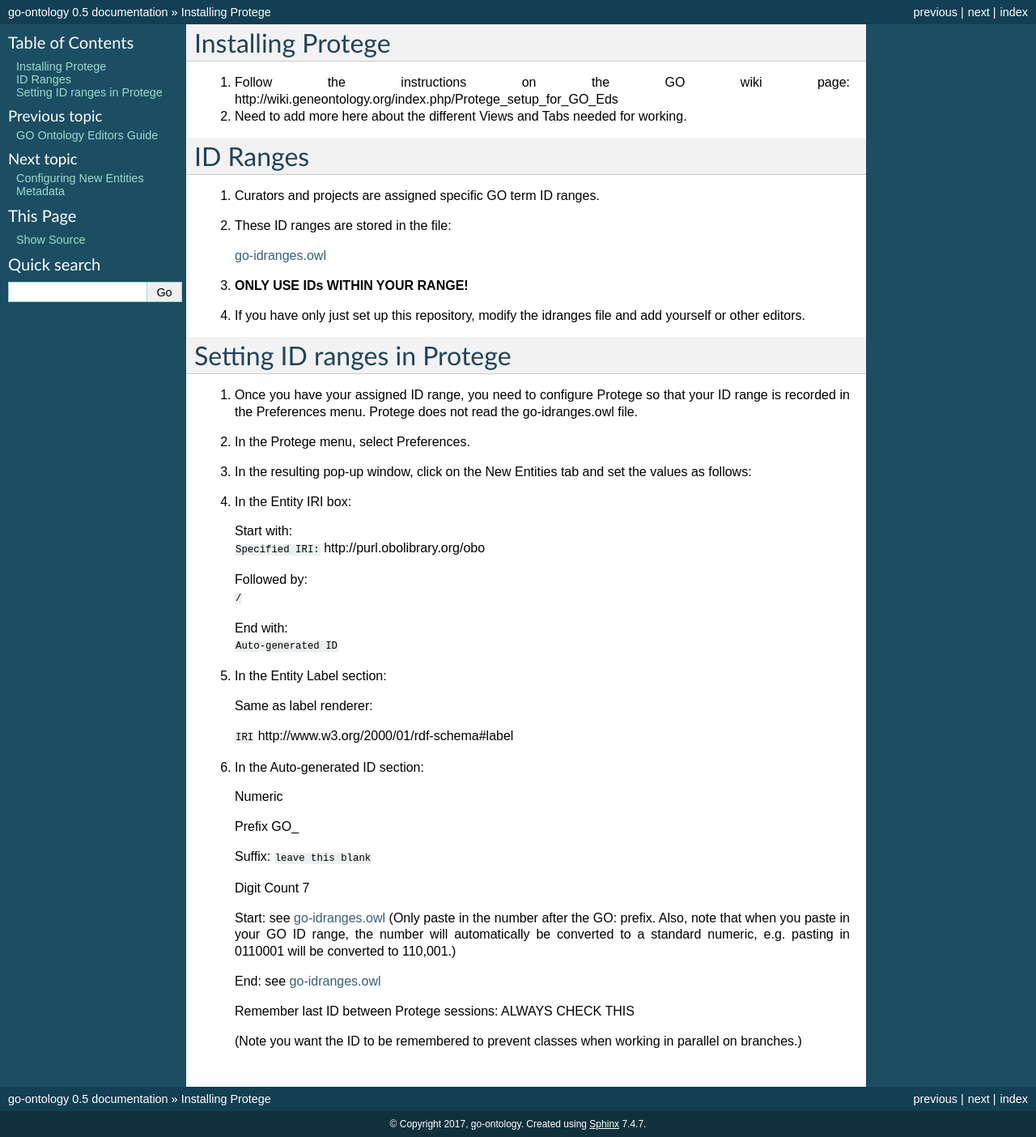
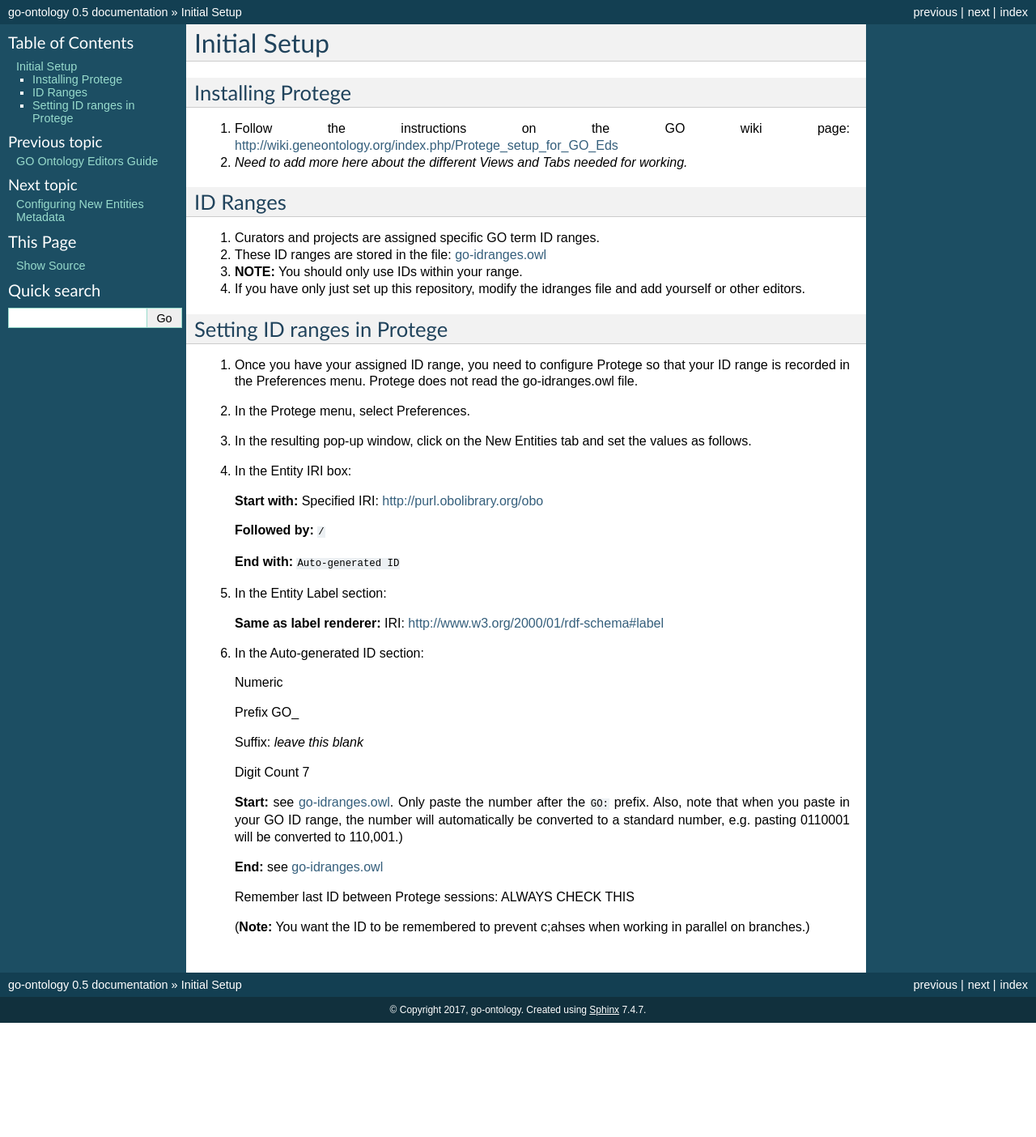
Before and after one commit to geneontology/go-ontology, a Sphinx documentation site: the page built from docs/InitialSetup.md, in a window 1280 px wide. Shown: the whole page at 81% size. Built offline with Sphinx 7.4.7, drawn with Linux system fonts in a browser that asks for light colours; after the commit the page ends 1263 px from its top, so only the background shows below that.

Commit message:
update
update test rtd

````diff
--- a/docs/InitialSetup.md
+++ b/docs/InitialSetup.md
@@ -1,39 +1,45 @@
+# Initial Setup
+
 ## Installing Protege
 
-1. Follow the instructions on the GO wiki page: http://wiki.geneontology.org/index.php/Protege_setup_for_GO_Eds
-2. Need to add more here about the different Views and Tabs needed for working.
+1. Follow the instructions on the GO wiki page: [http://wiki.geneontology.org/index.php/Protege_setup_for_GO_Eds](http://wiki.geneontology.org/index.php/Protege_setup_for_GO_Eds)
+
+2. _Need to add more here about the different Views and Tabs needed for working._
+
 
 ## ID Ranges
 
 1. Curators and projects are assigned specific GO term ID ranges.
-2. These ID ranges are stored in the file:
 
-    [go-idranges.owl](https://github.com/geneontology/go-ontology/blob/master/src/ontology/go-idranges.owl)
+2. These ID ranges are stored in the file: [go-idranges.owl](https://github.com/geneontology/go-ontology/blob/master/src/ontology/go-idranges.owl)
 
-3. __ONLY USE IDs WITHIN YOUR RANGE!__
+3. __NOTE:__ You should only use IDs within your range.
+
 4. If you have only just set up this repository, modify the idranges file and add yourself or other editors.
+
 
 ## Setting ID ranges in Protege
 
 1. Once you have your assigned ID range, you need to configure Protege so that your ID range is recorded in the Preferences menu.  Protege does not read the go-idranges.owl file.
+
 2. In the Protege menu, select Preferences.
-3. In the resulting pop-up window, click on the New Entities tab and set the values as follows:
+
+3. In the resulting pop-up window, click on the New Entities tab and set the values as follows.
+
 4. In the Entity IRI box:
 
-    Start with:
-    ```Specified IRI:``` http://purl.obolibrary.org/obo
+    __Start with:__ Specified IRI: [http://purl.obolibrary.org/obo](http://purl.obolibrary.org/obo)
 
-    Followed by:
-    ```/```
+    __Followed by:__ ```/```
 
-    End with:
-    ```Auto-generated ID```
+    __End with:__ ```Auto-generated ID```
+
+
 
 5. In the Entity Label section:
 
-    Same as label renderer:
+    __Same as label renderer:__ IRI: [http://www.w3.org/2000/01/rdf-schema#label](http://www.w3.org/2000/01/rdf-schema#label)
 
-    ```IRI``` http://www.w3.org/2000/01/rdf-schema#label
 
 6.  In the Auto-generated ID section:
 
@@ -41,14 +47,14 @@
 
     Prefix GO_
 
-    Suffix: ```leave this blank```
+    Suffix: _leave this blank_
 
     Digit Count 7
 
-    Start: see [go-idranges.owl](https://github.com/geneontology/go-ontology/blob/master/src/ontology/go-idranges.owl)  (Only paste in the number after the GO: prefix.  Also, note that when you paste in your GO ID range, the number will automatically be converted to a standard numeric, e.g. pasting in 0110001 will be converted to 110,001.)
+    __Start:__ see [go-idranges.owl](https://github.com/geneontology/go-ontology/blob/master/src/ontology/go-idranges.owl). Only paste the number after the ```GO:``` prefix.  Also, note that when you paste in your GO ID range, the number will automatically be converted to a standard number, e.g. pasting 0110001 will be converted to 110,001.)
 
-    End: see [go-idranges.owl](https://github.com/geneontology/go-ontology/blob/master/src/ontology/go-idranges.owl)
+    __End:__ see [go-idranges.owl](https://github.com/geneontology/go-ontology/blob/master/src/ontology/go-idranges.owl)
 
     Remember last ID between Protege sessions: ALWAYS CHECK THIS
 
-    (Note you want the ID to be remembered to prevent classes when working in parallel on branches.)
+    (__Note:__ You want the ID to be remembered to prevent c;ahses when working in parallel on branches.)
````
